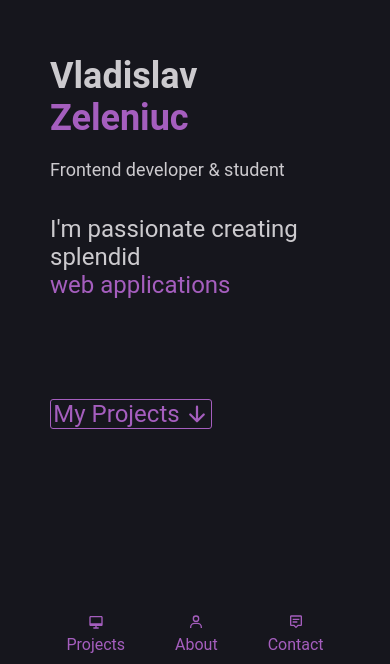
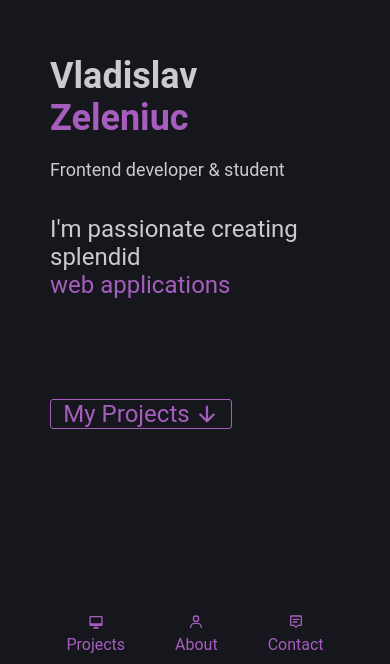
Before and after one commit to zeleniucvladislav/MyPortfolio, a React (Create React App) app: page / in a window 390 px wide. Shown: the part 180-844 px from the top of the page. Built offline with nearby package versions, Linux system fonts and the light colour scheme; no server answers.

Commit message:
increased homepage button mobile view width

```diff
--- a/src/pages/homepage/homepage.module.scss
+++ b/src/pages/homepage/homepage.module.scss
@@ -32,7 +32,7 @@
     align-items: center;
     gap: 5px;
     animation: left_anim 1s ease-in-out;
-    width: clamp(160px, 300px, 20vw);
+    width: clamp(180px, 300px, 20vw);
     cursor: pointer;
     background-color: transparent;
     color: var(--main-color);
@@ -42,7 +42,7 @@
     border-radius: 3px;
     transition: 0.5s ease-in-out;
     &:hover {
-      box-shadow: inset clamp(200px, 300px, 20vw) 0 0 0 var(--main-color);
+      box-shadow: inset clamp(180px, 300px, 20vw) 0 0 0 var(--main-color);
       color: var(--text-color);
     }
   }
```
